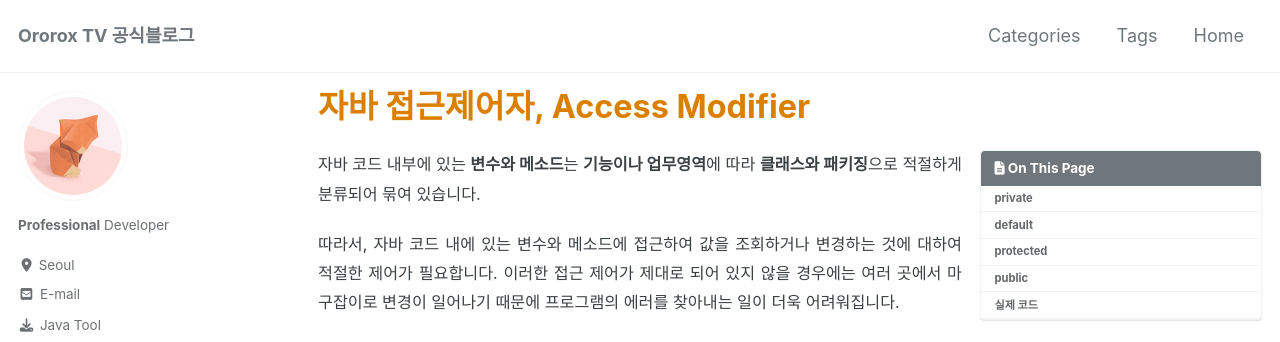
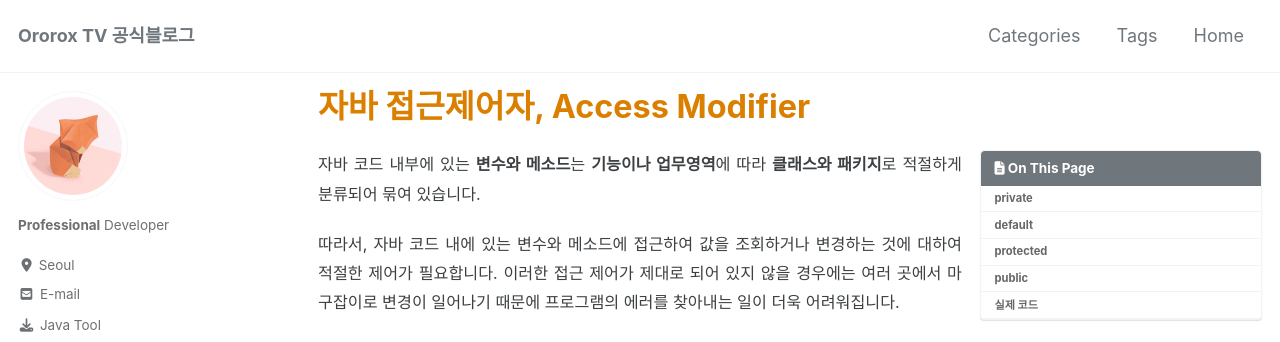
Before and after one commit to ororox/ororox.github.io, a Jekyll site: the page built from _posts/2020-09-08-java-access-modifier.md, in a window 1280 px wide and 900 px high. Shown: the top 342 px of the window. Built offline with Jekyll 4.4.1, drawn with Linux system fonts in a browser that asks for light colours; cached includes are drawn as plain includes; nearby versions of some CDN libraries.

Commit message:
Update 2020-09-08-java-access-modifier.md

```diff
--- a/_posts/2020-09-08-java-access-modifier.md
+++ b/_posts/2020-09-08-java-access-modifier.md
@@ -9,7 +9,7 @@ tags:
 - access modifier
 ---
 
-자바 코드 내부에 있는 **변수와 메소드**는 **기능이나 업무영역**에 따라  **클래스와 패키징**으로 적절하게 분류되어 묶여 있습니다.
+자바 코드 내부에 있는 **변수와 메소드**는 **기능이나 업무영역**에 따라  **클래스와 패키지**로 적절하게 분류되어 묶여 있습니다.
 
 따라서, 자바 코드 내에 있는 변수와 메소드에  접근하여 값을 조회하거나 변경하는 것에 대하여 적절한 제어가 필요합니다. 이러한 접근 제어가 제대로 되어 있지 않을 경우에는 여러 곳에서 마구잡이로 변경이 일어나기 때문에 프로그램의 에러를 찾아내는 일이 더욱 어려워집니다.
 
```
